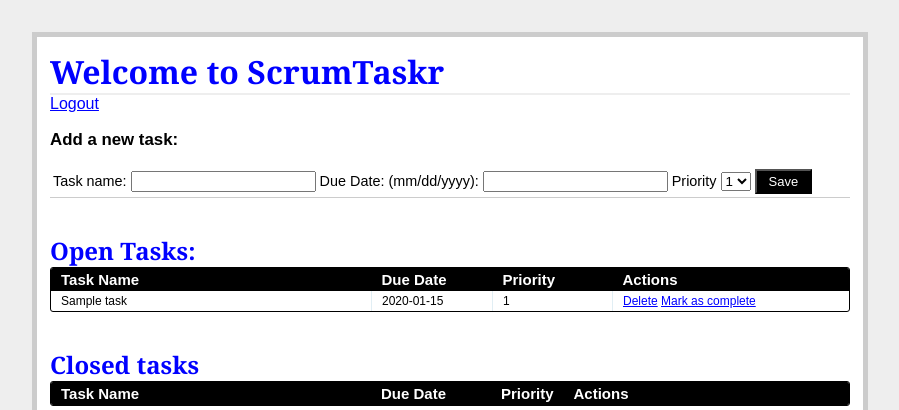
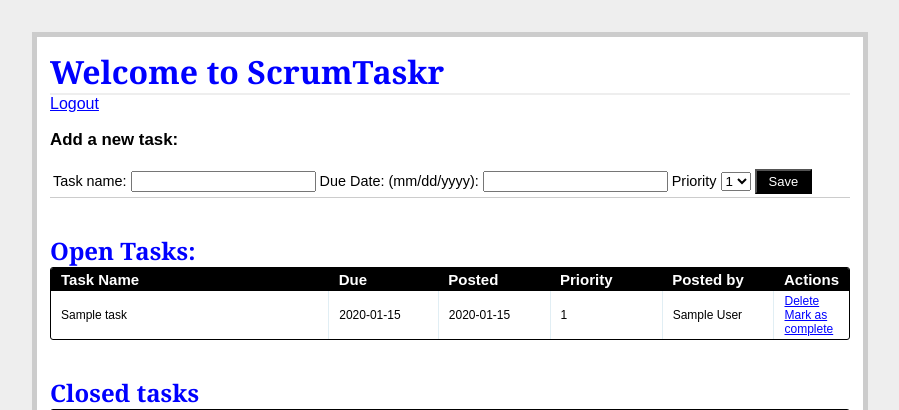
Before and after one commit to kwikiel/scrumtasker, a Flask app: page /tasks in a window 1280 px wide. Shown: the top 410 px of the page, without its empty margins (190-1089 px from the left). Run offline with Flask 2, Linux system fonts and the light colour scheme; the visitor is signed in with stand-in values (Sample User, id 1); tables that the repository leaves empty hold one stand-in row (values such as "Sample post"); lists and menus that the app fills with data are empty.

Commit message:
Not filled yet temps

```diff
--- a/templates/tasks.html
+++ b/templates/tasks.html
@@ -43,8 +43,10 @@
         <thead>
             <tr>
                 <th width="300px"><strong>Task Name</strong></th>
-                <th width="100px"><strong>Due Date</strong></th>
+                <th width="100px"><strong>Due</strong></th>
+                <th width="100px"><strong>Posted</strong></th>
                 <th width="100px"><strong>Priority</strong></th>
+                <th width="100px"><strong>Posted by</strong></th>
                 <th><strong>Actions</strong></th>
             </tr>
         </thead>
@@ -52,7 +54,9 @@
         <tr>
             <td width="300px"> {{task.name }}</td>
             <td width="100px"> {{task.due_date}}</td>
+            <td width="50px"> {{ task.posted_date }}</td>
             <td width="50px"> {{ task.priority }}</td>
+            <td width="50px"> {{ task.poster.name }}</td>
         <td>
             <a href="{{url_for('delete_entry', task_id=task.task_id)}}">Delete</a>
             <a href="{{url_for('complete', task_id=task.task_id)}}">Mark as complete</a>
```
